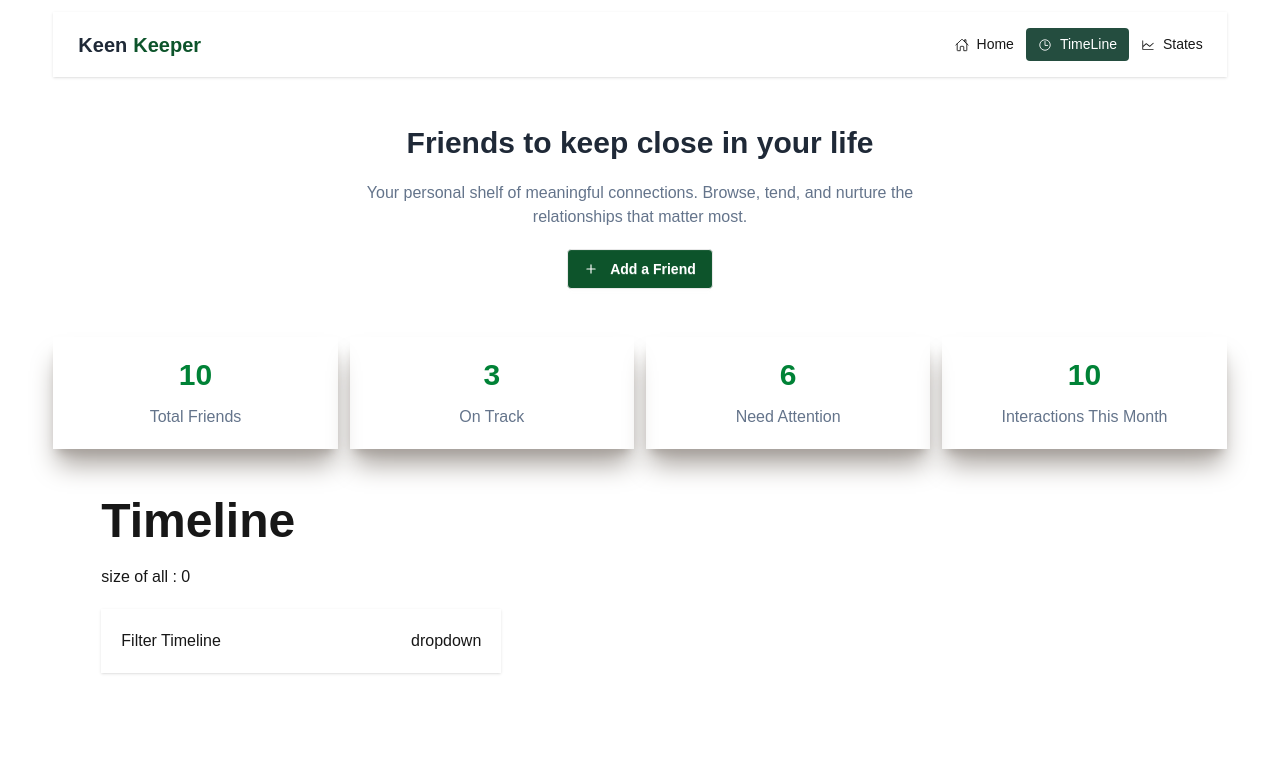
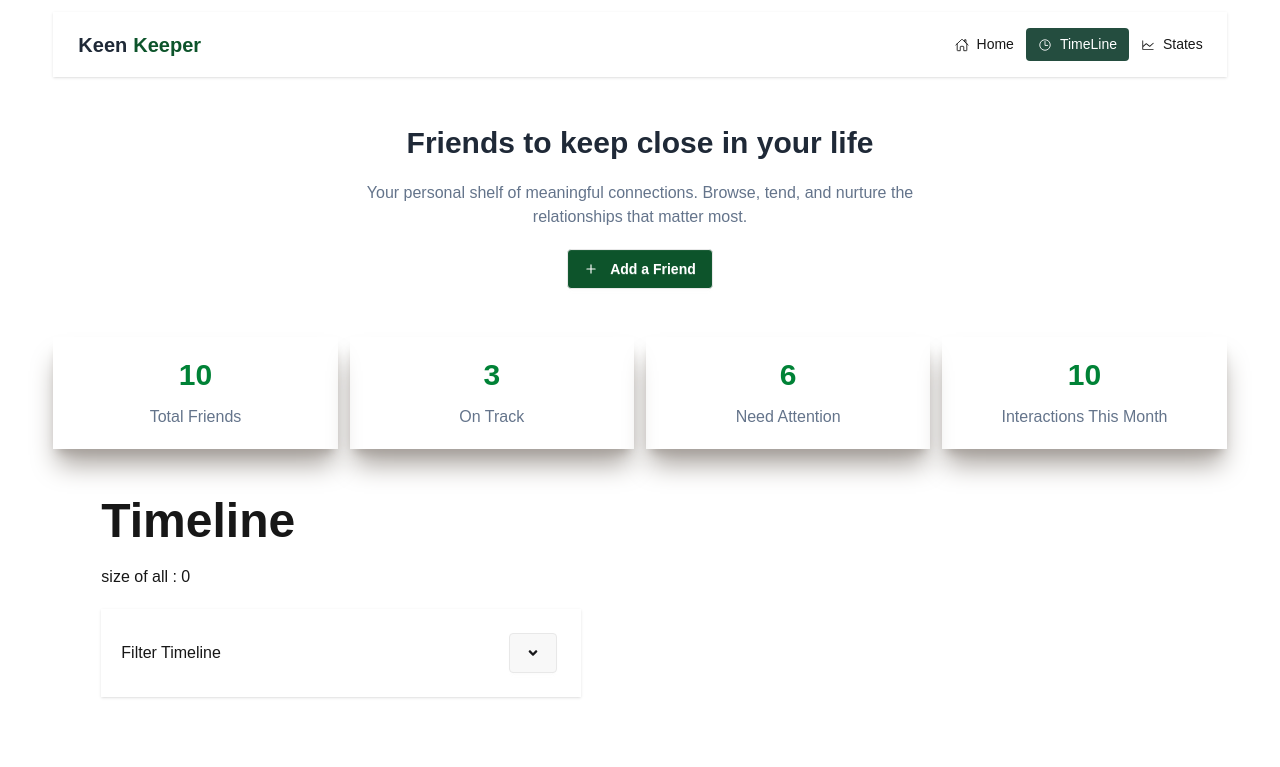
Before and after one commit to nneyamot/Assignment_7, a Next.js app: page /timeline in a window 1280 px wide. Shown: the top 767 px of the page. Built offline with nearby package versions, Linux system fonts and the light colour scheme.

Commit message:
all are set in the timeline

```diff
--- a/src/Components/FriendDetails.jsx
+++ b/src/Components/FriendDetails.jsx
@@ -49,7 +49,7 @@ const FriendDetails = ({ friendDetails }) => {
             'next_due_date': next_due_date,
         }
         setVideo([...video, meetingType])
-        setAll([...text,meetingType])
+        setAll([...video,meetingType])
     }
 
     return (
--- a/src/app/context/FriendProvider.jsx
+++ b/src/app/context/FriendProvider.jsx
@@ -9,7 +9,7 @@ const FriendProvider = ({children}) => {
     const [calls , setCalls]=useState([]);
     const [text , setText]=useState([]);
     const [video, setVideo]=useState([]);
-    const [all , setAll]=useState([]);
+    const  [all , setAll]=useState([]);
 
 
     const info={
--- a/src/app/timeline/page.jsx
+++ b/src/app/timeline/page.jsx
@@ -1,32 +1,53 @@
 "use client";
-import { useContext } from "react";
+import { useContext, useState } from "react";
 import { friendContext } from "../context/FriendProvider";
 import AllTimeline from "../alltimeline/AllTimeline";
+import { FaAngleDown } from "react-icons/fa";
 
 const TimeLinePage = () => {
 
-    const {calls,text,video,all}=useContext(friendContext);
-    // console.log(calls.length, calls)
-    // console.log(text.length , text);
-    // console.log(video.length , video);
-      //console.log(info)
-      console.log(all.length)
-      console.log(all);
-      console.log(typeof(all))
-        return (
+    // const {collection,setCollection}=useState([]);
+
+
+
+    const { calls, text, video, all, setAll } = useContext(friendContext);
+    const collection = [...calls,...text,...video];
+    const handleCallsSelection = (items) => {
+        setAll(items)
+    }
+
+
+
+
+
+
+
+    return (
         <div className="m-12 space-y-5">
             <h1 className="text-5xl font-extrabold ">Timeline </h1>
             <h1>size of all : {all.length}</h1>
-            <div className="flex justify-between items-center shadow p-5 w-100">
+            <div className="flex justify-between items-center shadow p-5 w-120">
                 <h1>Filter Timeline</h1>
-                <div>dropdown</div>
+                <details className="dropdown">
+                    <summary className="btn m-1"><FaAngleDown />
+                    </summary>
+                    <ul className="menu dropdown-content bg-base-100 rounded-box z-1 w-52 p-2 shadow-sm">
+                        <li><button onClick={() => handleCallsSelection(collection)} className="btn">All</button></li>
+                        <li><button onClick={() => handleCallsSelection(calls)} className="btn">Calls</button></li>
+                        <li><button onClick={() => handleCallsSelection(text)} className="btn">Text</button></li>
+                        <li><button onClick={() => handleCallsSelection(video)} className="btn">Video</button></li>
+
+                    </ul>
+                </details>
             </div>
 
 
             <div className="space-y-6">
 
                 {
-                   all.map((call,idx) =><AllTimeline key={idx} call={call}></AllTimeline>)
+                    all.map((call, idx) => <AllTimeline key={idx} call={call}></AllTimeline>)
+
+
                 }
 
             </div>
```
